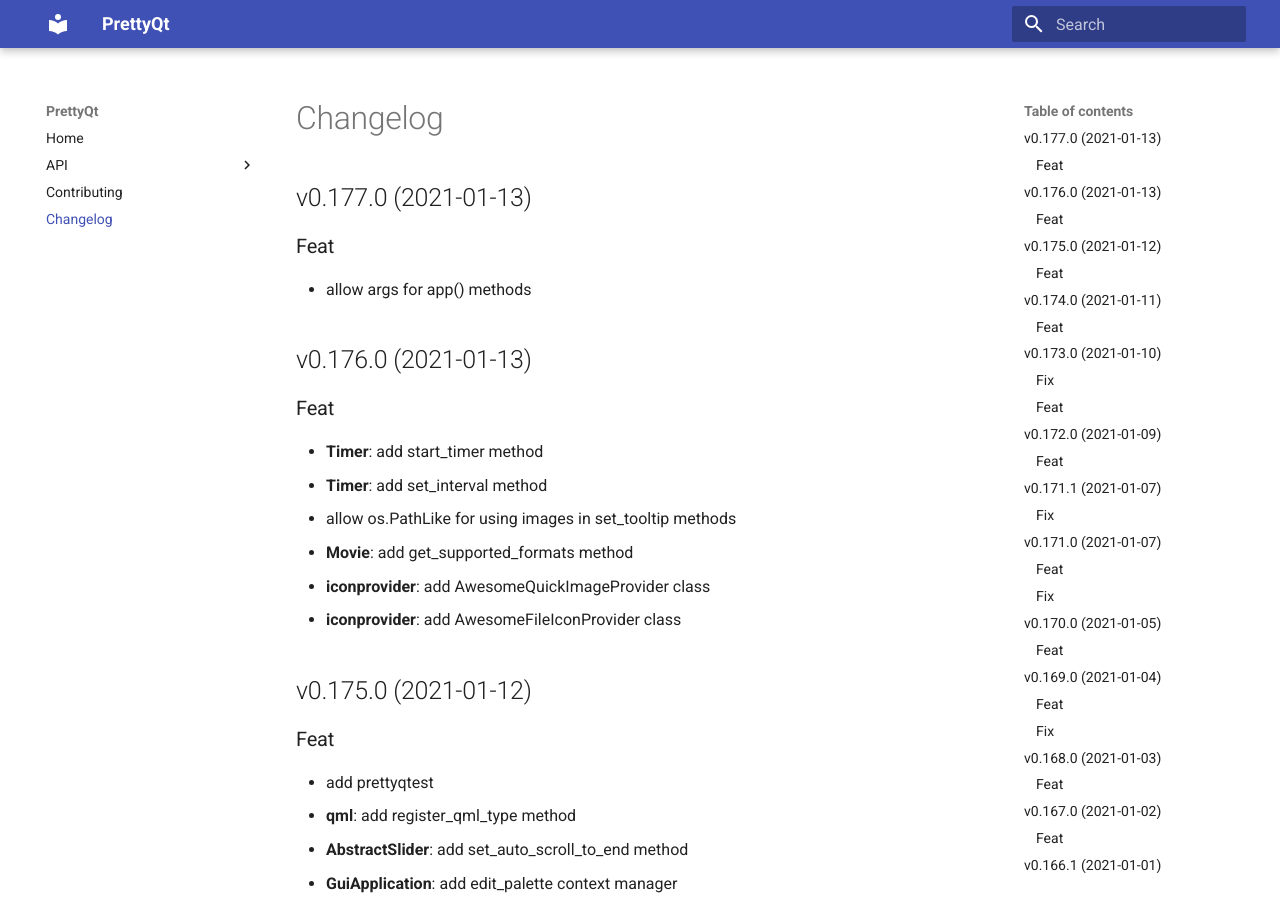
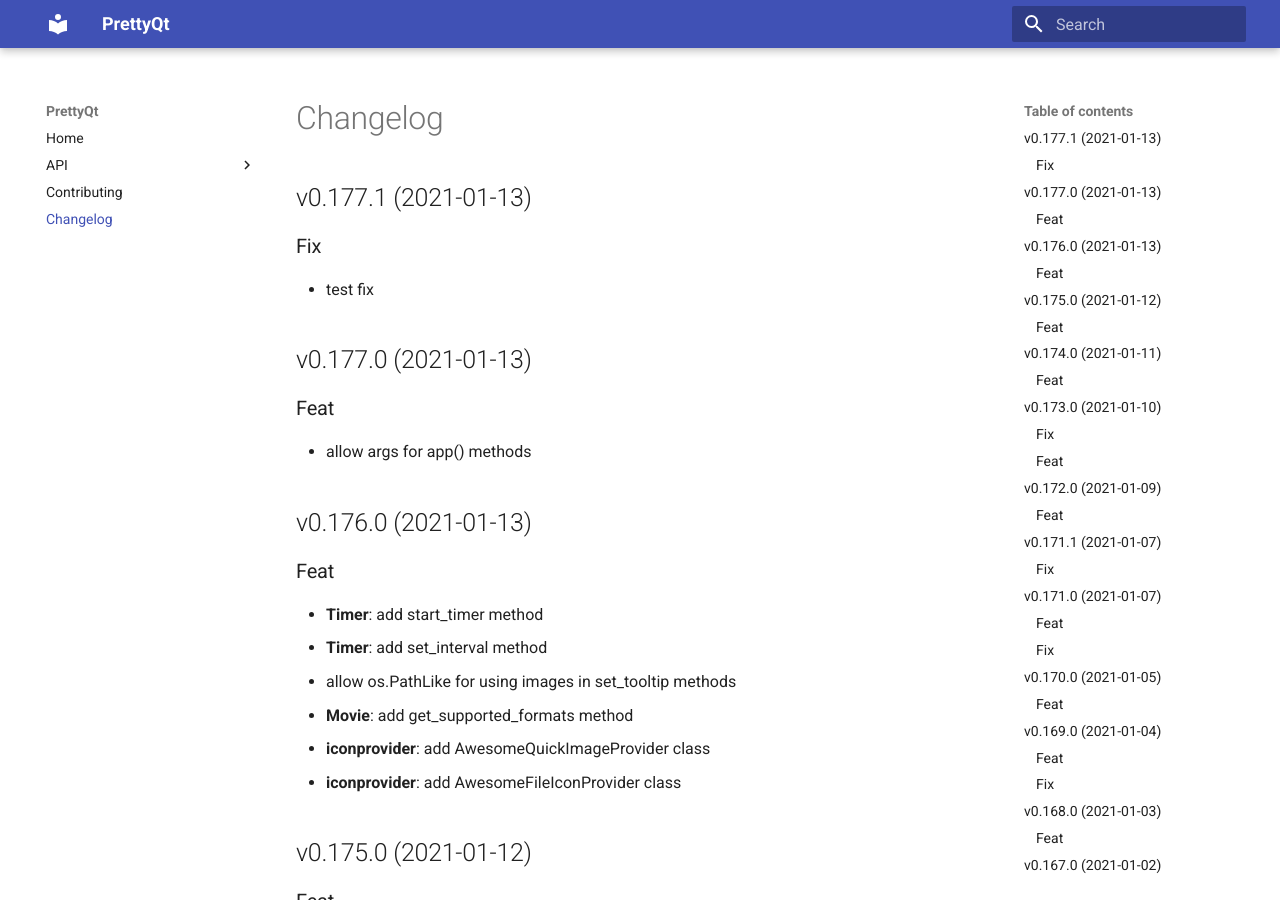
Before and after one commit to phil65/PrettyQt, an MkDocs documentation site: the page built from docs/changelog.md, in a window 1280 px wide and 900 px high. Built offline with MkDocs 1.6.1 and Material for MkDocs 9.7.7, drawn with Linux system fonts in a browser that asks for light colours.

Commit message:
bump: version 0.177.0 → 0.177.1

```diff
--- a/docs/changelog.md
+++ b/docs/changelog.md
@@ -1,3 +1,9 @@
+## v0.177.1 (2021-01-13)
+
+### Fix
+
+- test fix
+
 ## v0.177.0 (2021-01-13)
 
 ### Feat
--- a/prettyqt/__init__.py
+++ b/prettyqt/__init__.py
@@ -3,7 +3,7 @@
 
 __author__ = """Philipp Temminghoff"""
 __email__ = "phil65@kodi.tv"
-__version__ = "0.177.0"
+__version__ = "0.177.1"
 
 ROOT_PATH = pathlib.Path(__file__).parent
 
--- a/pyproject.toml
+++ b/pyproject.toml
@@ -1,6 +1,6 @@
 [tool.poetry]
 name = "PrettyQt"
-version = "0.177.0"
+version = "0.177.1"
 description = "A pythonic layer on top of PyQt5 / PySide2 / PySide6"
 readme = 'docs/index.md'
 repository = "https://github.com/phil65/prettyqt"
@@ -139,7 +139,7 @@
 '''
 [tool.commitizen]
 name = "cz_conventional_commits"
-version = "0.177.0"
+version = "0.177.1"
 tag_format = "v$version"
 version_files = [
     "prettyqt/__init__.py:__version__",
--- a/setup.py
+++ b/setup.py
@@ -37,6 +37,6 @@
     packages=find_packages(),
     test_suite="tests",
     url="https://github.com/phil65/prettyqt",
-    version="0.177.0",
+    version="0.177.1",
     zip_safe=False,
 )
```
Also changed, not shown: CHANGELOG.md (+6 -0 lines).
